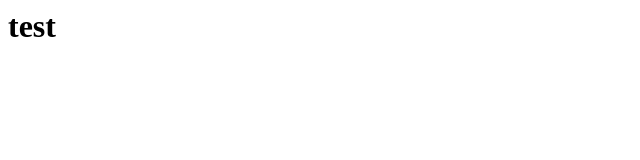
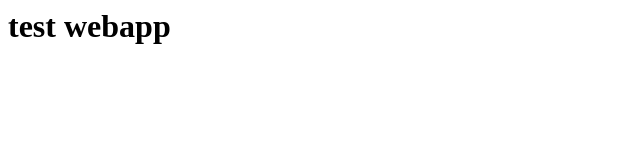
Before and after one commit to andreipirone/andreipirone.github.io, a plain HTML site: page index.html in a window 1280 px wide. Shown: the whole page, without its empty margins (0-640 px from the left). Drawn offline with Linux system fonts and the light colour scheme.

Commit message:
modification

```diff
--- a/index.html
+++ b/index.html
@@ -1 +1 @@
-<h1>test</h1>
+<h1>test webapp</h1>
```
